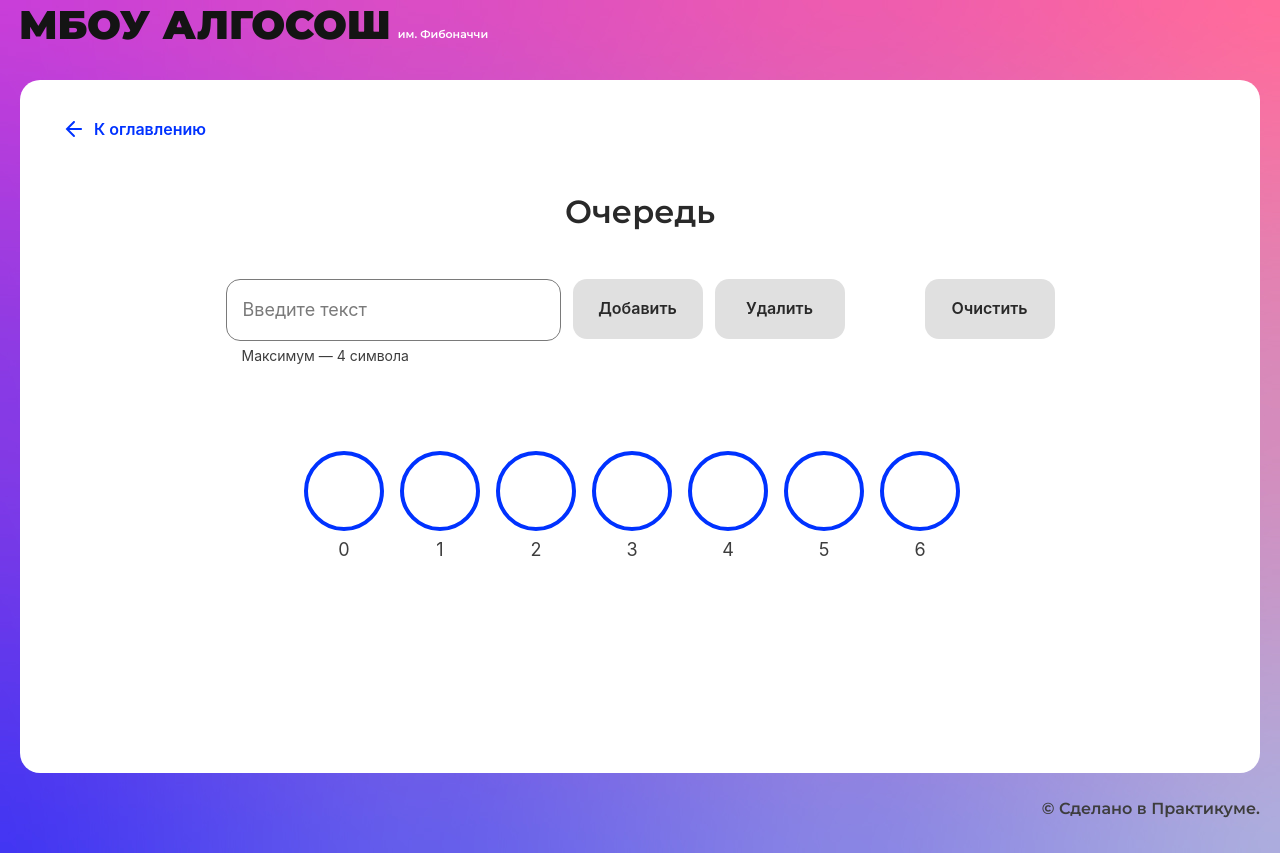
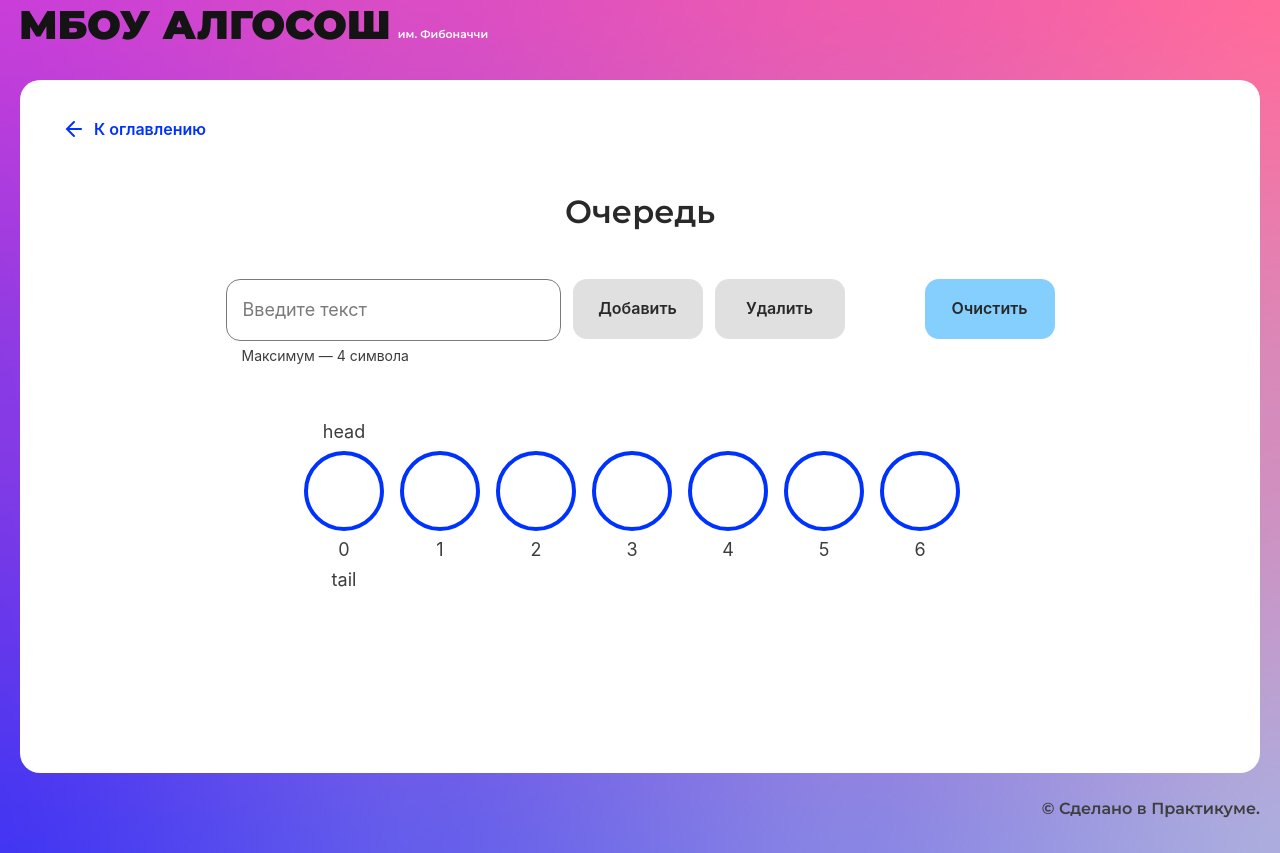
Before and after one commit to yandex-praktikum/algososh, a React (Create React App) app: page /queue in a window 1280 px wide. Built offline with nearby package versions, Linux system fonts and the light colour scheme.

Commit message:
add Queue-page animation logic

```diff
--- a/src/components/queue-page/queue-page.tsx
+++ b/src/components/queue-page/queue-page.tsx
@@ -10,19 +10,17 @@ import {nanoid} from "nanoid";
 import {makeDelay} from "../../services/utils/makeDelay";
 import {defineCircleState} from "./utils/defineCircleState";
 
-interface Iindexes {
-    start: number,
-}
 
 export const QueuePage: React.FC = () => {
     const {values, handleChange, setValues} = useForm({});
     const [circlesList, setList] = useState<Array<string | null>>([]);
     const [queue, setQueue] = useState<Queue<string> | null>(null);
     const [isLoading, setIsLoading] = useState<boolean | undefined>(false);
-    const [indexes, setIndexes] = useState<Iindexes>({start: -Infinity});
+    const [index, setIndex] = useState<number>(-Infinity);
     const [isEnqueue, setIsEnqueue] = useState<boolean | undefined>(false);
     const [isDequeue, setIsDequeue] = useState<boolean | undefined>(false);
     const [isClear, setIsClear] = useState<boolean | undefined>(false);
+    const [edges, setEdges] = useState<number[]>([0, 0]);
 
     let data: string | '' = values?.data;
     let regex = /\D/g;
@@ -37,17 +35,20 @@ export const QueuePage: React.FC = () => {
         }
     }, [queue]);
 
+    useEffect(() => {
+        if (queue) {
+            setEdges(queue.showEdges);
+        }
+    }, [circlesList]);
 
     const enqueueQueue = async (queue: Queue<string>, str: string): Promise<Queue<string>> => {
         setIsLoading(true);
         setIsEnqueue(true);
+        setIndex(edges[1]);
+        await makeDelay(500);
         queue.enqueue(str);
         setList(queue.print);
-        //setIndexes({start: circlesList.length});
-        await makeDelay(500);
-
-
-        //setIndexes({start: -Infinity});
+        setIndex(prevState => -Infinity);
         setIsEnqueue(false);
         setIsLoading(false);
         return queue;
@@ -56,14 +57,12 @@ export const QueuePage: React.FC = () => {
     const dequeueQueue = async (queue: Queue<string>): Promise<Queue<string>> => {
         setIsLoading(true);
         setIsDequeue(true);
+        setIndex(edges[0]);
         queue.dequeue();
-        if (queue.isEmpty()) {
-            queue.reset(7)
-        }
-        //setIndexes({start: circlesList.length - 1});
         await makeDelay(500);
         setList(queue.print);
-        //setIndexes({start: -Infinity});
+        //setEdges(queue.showEdges);
+        setIndex(prevState => -Infinity);
         setIsDequeue(false);
         setIsLoading(false);
         return queue;
@@ -75,6 +74,7 @@ export const QueuePage: React.FC = () => {
         queue.clear(7);
         await makeDelay(500);
         setList(queue.print);
+        setEdges(queue.showEdges);
         setIsClear(false);
         setIsLoading(false);
         return queue;
@@ -85,6 +85,7 @@ export const QueuePage: React.FC = () => {
         if (data && queue) {
             enqueueQueue(queue, data);
         }
+
         setValues({...values, data: ''});
     }
 
@@ -122,14 +123,14 @@ export const QueuePage: React.FC = () => {
                         type={'button'}
                         onClick={handleDequeue}
                         isLoader={isDequeue}
-                        disabled={isLoading || !circlesList?.some(el => el !== '')}
+                        disabled={isLoading || circlesList?.every(el => el === '')}
                 />
                 <div className={styles.clearBtnWrapper}>
                     <Button text={'Очистить'}
                             type={'button'}
                             onClick={handleClear}
                             isLoader={isClear}
-                            disabled={isLoading || !circlesList?.some(el => el !== '')}
+                            disabled={isLoading}
                     />
                 </div>
             </form>
@@ -139,7 +140,9 @@ export const QueuePage: React.FC = () => {
                         <li key={nanoid()} className={styles.listItem}>
                             <Circle letter={`${char}`}
                                     index={idx}
-                                    state={defineCircleState(indexes.start, idx)}
+                                    state={defineCircleState(index, idx)}
+                                    head={idx === 0 && idx === edges[0] ? 'head' : idx === edges[0] ? 'head' : ''}
+                                    tail={idx === 0 && idx === edges[1] ? 'tail' : idx === edges[1] - 1 ? 'tail' : ''}
                             />
                         </li>
                     )
--- a/src/components/queue-page/types/types.ts
+++ b/src/components/queue-page/types/types.ts
@@ -3,6 +3,8 @@ interface IQueue<T> {
     dequeue: () => void;
     peak: () => T | '';
     print: () => (T | '')[];
+    clear: (size: number) => void;
+    showEdges: () => number[];
 }
 
 export class Queue<T> implements IQueue<T> {
@@ -25,8 +27,6 @@ export class Queue<T> implements IQueue<T> {
         this.length++;
         if (this.tail < this.size - 1) {
             this.tail++;
-        } else {
-            this.tail = 0;
         }
     };
 
@@ -36,10 +36,8 @@ export class Queue<T> implements IQueue<T> {
         }
         this.container[this.head % this.size] = '';
         this.length--;
-        if (this.head < this.size - 1) {
+        if (this.head < this.size - 1 && this.head < this.tail - 1) {
             this.head++;
-        } else {
-            this.head = 0;
         }
     };
 
@@ -60,17 +58,13 @@ export class Queue<T> implements IQueue<T> {
         })
     };
 
-    reset = (size: number): void => {
-        if (this.isEmpty()) {
-            this.head = 0;
-            this.tail = 0;
-            this.container = Array(size).fill('');
-        }
-    }
-
     clear = (size: number): void => {
         this.head = 0;
         this.tail = 0;
         this.container = Array(size).fill('');
     }
+
+    showEdges = (): number[] => {
+        return [this.head, this.tail]
+    }
 }
```
